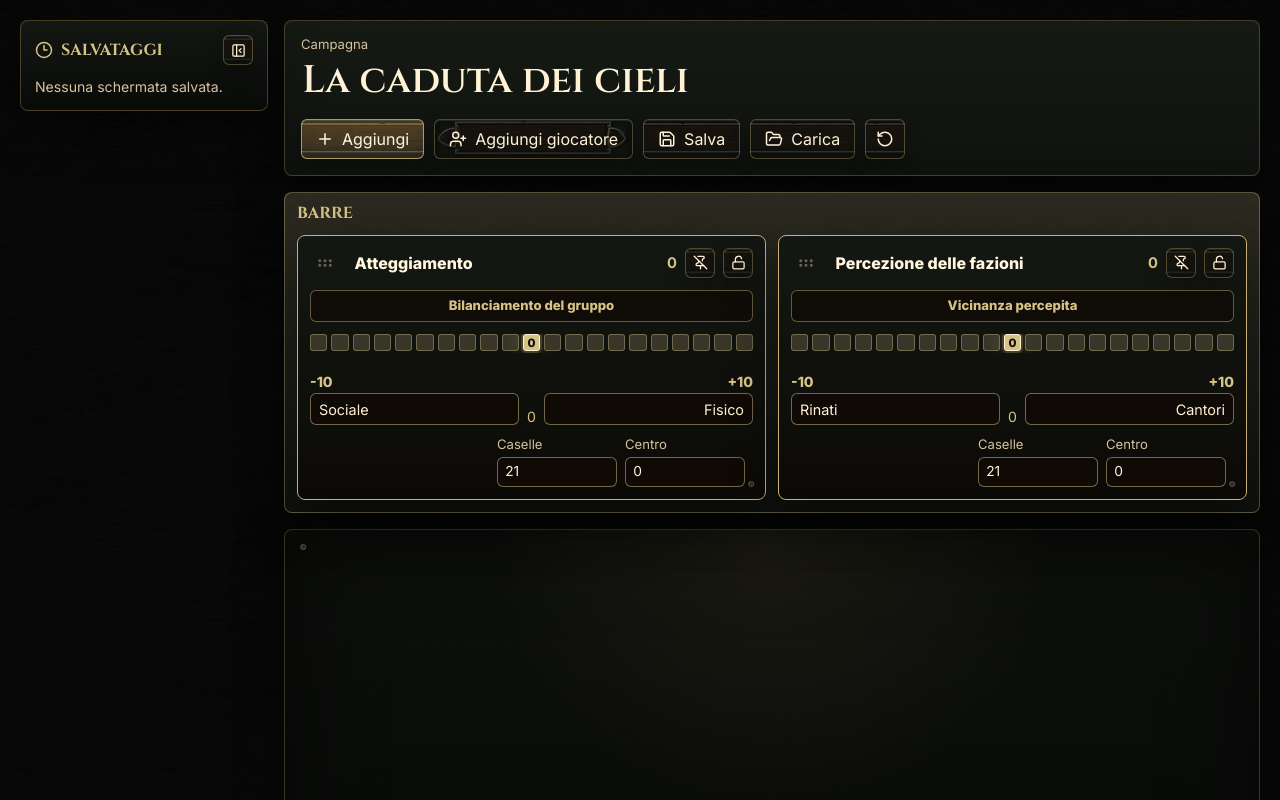
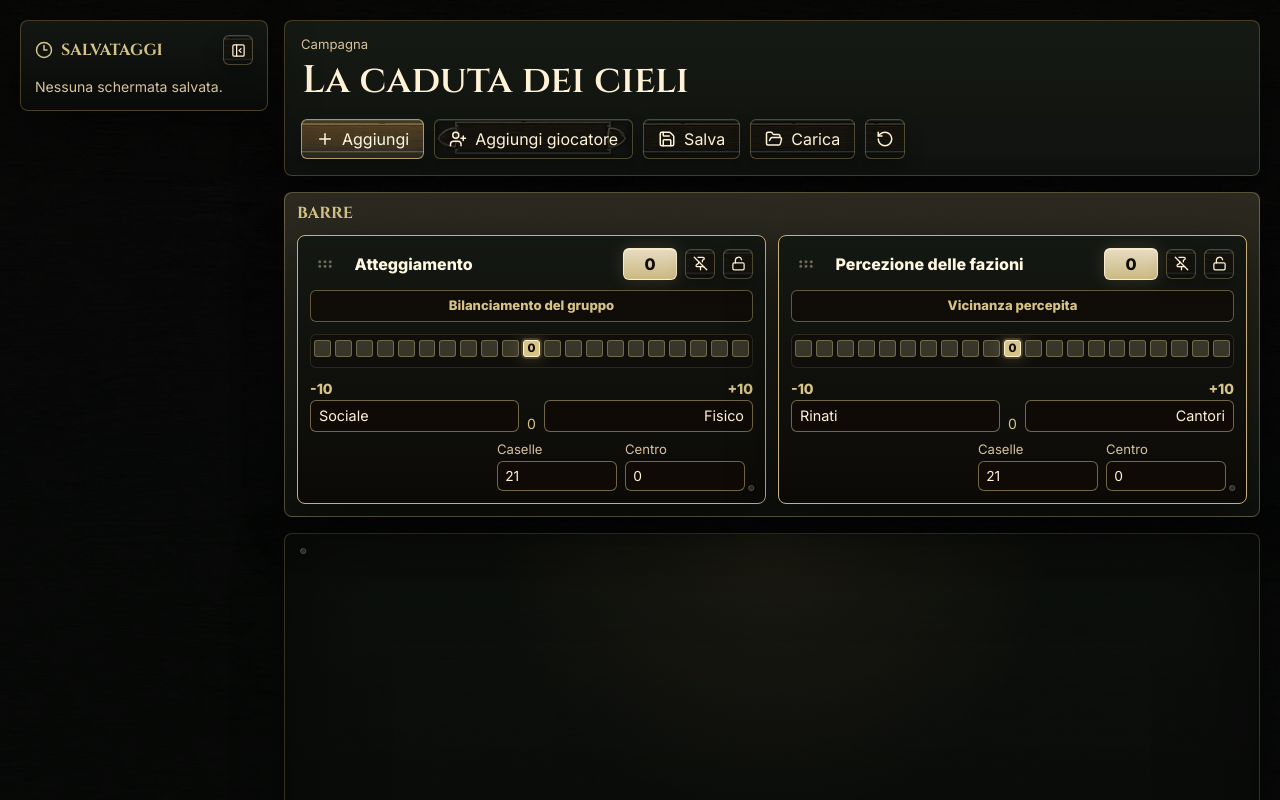
Before and after one commit to Maxilboss93/masterClock, a React (Vite) app: page / in a window 1280 px wide. Shown: the top 800 px of the page. Built offline with nearby package versions, Linux system fonts and the light colour scheme.

Commit message:
Improve track readability and readonly locks

```diff
--- a/src/components/PlayerCard.tsx
+++ b/src/components/PlayerCard.tsx
@@ -62,6 +62,7 @@ export function PlayerCard({
   const cardClassName = [
     'player-card',
     playerCard.size,
+    playerCard.locked ? 'is-locked' : '',
     layout === 'grid' ? 'grid-item' : '',
   ].join(' ')
   const [isAddingTrack, setIsAddingTrack] = useState(false)
@@ -202,6 +203,7 @@ export function PlayerCard({
   return (
     <article
       className={cardClassName}
+      aria-readonly={playerCard.locked}
       style={
         layout === 'free'
           ? { left: playerCard.position.x, top: playerCard.position.y }
@@ -214,6 +216,7 @@ export function PlayerCard({
           className="drag-handle"
           onPointerDown={beginDrag}
           aria-label={layout === 'grid' ? 'Sposta giocatore agganciato' : 'Sposta giocatore'}
+          disabled={playerCard.locked}
         >
           <GripHorizontal aria-hidden="true" size={18} />
         </button>
@@ -222,12 +225,13 @@ export function PlayerCard({
           placeholder="Nome giocatore"
           onChange={(event) => onUpdate(playerCard.id, { playerName: event.target.value })}
           aria-label="Nome giocatore"
+          disabled={playerCard.locked}
         />
         <button
           type="button"
           className="icon-button small"
           onClick={() => onUpdate(playerCard.id, { locked: !playerCard.locked })}
-          aria-label={playerCard.locked ? 'Sblocca posizione' : 'Blocca posizione'}
+          aria-label={playerCard.locked ? 'Sblocca card' : 'Blocca card'}
         >
           {playerCard.locked ? (
             <Lock aria-hidden="true" size={15} />
@@ -240,6 +244,7 @@ export function PlayerCard({
           className="icon-button danger"
           onClick={() => onDelete(playerCard.id)}
           aria-label="Elimina giocatore"
+          disabled={playerCard.locked}
         >
           <Trash2 aria-hidden="true" size={16} />
         </button>
@@ -249,6 +254,7 @@ export function PlayerCard({
         type="button"
         className="plank-button player-add-button"
         onClick={() => setIsAddingTrack(true)}
+        disabled={playerCard.locked}
       >
         <Plus aria-hidden="true" size={16} />
         Aggiungi
@@ -267,6 +273,7 @@ export function PlayerCard({
             <select
               value={draftKind}
               onChange={(event) => setDraftKind(event.target.value as PlayerGraphDraftKind)}
+              disabled={playerCard.locked}
             >
               <option value="clock">Clock</option>
               <option value="track">Barra -X / 0 / +X</option>
@@ -285,6 +292,7 @@ export function PlayerCard({
                     : 'es. Patto in bilico'
               }
               onChange={(event) => setDraftName(event.target.value)}
+              disabled={playerCard.locked}
             />
           </label>
           <label>
@@ -299,6 +307,7 @@ export function PlayerCard({
                     : 'es. Rintocchi personali'
               }
               onChange={(event) => setDraftLabel(event.target.value)}
+              disabled={playerCard.locked}
             />
           </label>
           {draftKind === 'track' ? (
@@ -309,6 +318,7 @@ export function PlayerCard({
                 min={1}
                 value={draftRange}
                 onChange={(event) => setDraftRange(normalizeRange(Number(event.target.value)))}
+                disabled={playerCard.locked}
               />
             </label>
           ) : (
@@ -322,6 +332,7 @@ export function PlayerCard({
                       type="button"
                       className={preset === draftSegments ? 'preset active' : 'preset'}
                       onClick={() => setDraftSegments(preset)}
+                      disabled={playerCard.locked}
                     >
                       {preset}
                     </button>
@@ -334,6 +345,7 @@ export function PlayerCard({
                   onChange={(event) =>
                     setDraftSegments(normalizeSegmentCount(Number(event.target.value)))
                   }
+                  disabled={playerCard.locked}
                 />
               </fieldset>
               <label>
@@ -341,6 +353,7 @@ export function PlayerCard({
                 <select
                   value={draftColor}
                   onChange={(event) => setDraftColor(event.target.value as ClockColor)}
+                  disabled={playerCard.locked}
                 >
                   {Object.entries(clockColorLabels).map(([value, label]) => (
                     <option key={value} value={value}>
@@ -351,7 +364,7 @@ export function PlayerCard({
               </label>
             </>
           )}
-          <button type="submit" className="plank-button primary">
+          <button type="submit" className="plank-button primary" disabled={playerCard.locked}>
             Crea
           </button>
         </form>
@@ -375,6 +388,7 @@ export function PlayerCard({
                       onUpdateClock(playerCard.id, clock.id, { name: event.target.value })
                     }
                     aria-label="Titolo grafico giocatore"
+                    disabled={playerCard.locked}
                   />
                   <input
                     className="graph-label-input"
@@ -384,6 +398,7 @@ export function PlayerCard({
                       onUpdateClock(playerCard.id, clock.id, { graphLabel: event.target.value })
                     }
                     aria-label="Label grafico giocatore"
+                    disabled={playerCard.locked}
                   />
 
                   <div className="clock-visual">
@@ -394,6 +409,7 @@ export function PlayerCard({
                         onSetFilled={(filled) =>
                           onSetClockFilled(playerCard.id, clock.id, filled)
                         }
+                        disabled={playerCard.locked}
                       />
                     ) : (
                       <SegmentedBarClock
@@ -402,6 +418,7 @@ export function PlayerCard({
                         onSetFilled={(filled) =>
                           onSetClockFilled(playerCard.id, clock.id, filled)
                         }
+                        disabled={playerCard.locked}
                       />
                     )}
                   </div>
@@ -413,6 +430,7 @@ export function PlayerCard({
                         className="icon-button small"
                         onClick={() => onSetClockFilled(playerCard.id, clock.id, clock.filled - 1)}
                         aria-label="Diminuisci avanzamento"
+                        disabled={playerCard.locked}
                       >
                         <Minus aria-hidden="true" size={15} />
                       </button>
@@ -422,6 +440,7 @@ export function PlayerCard({
                         className="icon-button small"
                         onClick={() => onSetClockFilled(playerCard.id, clock.id, clock.filled + 1)}
                         aria-label="Aumenta avanzamento"
+                        disabled={playerCard.locked}
                       >
                         <Plus aria-hidden="true" size={15} />
                       </button>
@@ -437,6 +456,7 @@ export function PlayerCard({
                             segments: Number(event.target.value),
                           })
                         }
+                        disabled={playerCard.locked}
                       />
                     </label>
                     <button
@@ -444,6 +464,7 @@ export function PlayerCard({
                       className="icon-button danger"
                       onClick={() => onDeleteClock(playerCard.id, clock.id)}
                       aria-label="Elimina grafico giocatore"
+                      disabled={playerCard.locked}
                     >
                       <Trash2 aria-hidden="true" size={16} />
                     </button>
@@ -454,9 +475,11 @@ export function PlayerCard({
 
             const track = graphItem.item
             const range = Math.max(Math.abs(track.min), Math.abs(track.max))
+            const formattedValue = track.value > 0 ? `+${track.value}` : String(track.value)
 
             return (
               <section className="player-track" key={track.id}>
+                <div className="player-graph-heading">
                   <input
                     className="player-graph-title-input"
                     value={track.name}
@@ -467,7 +490,15 @@ export function PlayerCard({
                       })
                     }
                     aria-label="Titolo grafico giocatore"
+                    disabled={playerCard.locked}
                   />
+                  <strong
+                    className="track-value-badge"
+                    aria-label={`Valore corrente ${formattedValue}`}
+                  >
+                    {formattedValue}
+                  </strong>
+                </div>
                 <input
                   className="graph-label-input"
                   value={track.graphLabel || track.name}
@@ -478,6 +509,7 @@ export function PlayerCard({
                     })
                   }
                   aria-label="Label grafico giocatore"
+                  disabled={playerCard.locked}
                 />
 
                 <TrackSquares
@@ -485,15 +517,15 @@ export function PlayerCard({
                   onValueChange={(value) =>
                     onUpdateTrack(playerCard.id, track.id, { value })
                   }
+                  disabled={playerCard.locked}
                 />
 
                 <div className="player-track-controls">
-                  <div className="track-label-row player-track-labels">
+                  <div className="player-track-labels">
                     <span>
                       <strong>{track.min}</strong>
                       {track.leftLabel !== String(track.min) ? track.leftLabel : null}
                     </span>
-                    <strong>{track.value > 0 ? `+${track.value}` : track.value}</strong>
                     <span>
                       {track.rightLabel !== `+${track.max}` && track.rightLabel !== String(track.max)
                         ? track.rightLabel
@@ -508,6 +540,7 @@ export function PlayerCard({
                       min={1}
                       value={range}
                       onChange={(event) => updateTrackRange(track, Number(event.target.value))}
+                      disabled={playerCard.locked}
                     />
                   </label>
                   <button
@@ -515,6 +548,7 @@ export function PlayerCard({
                     className="icon-button danger"
                     onClick={() => onDeleteTrack(playerCard.id, track.id)}
                     aria-label="Elimina grafico giocatore"
+                    disabled={playerCard.locked}
                   >
                     <Trash2 aria-hidden="true" size={16} />
                   </button>
--- a/src/components/SegmentedBarClock.tsx
+++ b/src/components/SegmentedBarClock.tsx
@@ -2,18 +2,21 @@ interface SegmentedBarClockProps {
   segments: number
   filled: number
   onSetFilled: (filled: number) => void
+  disabled?: boolean
 }
 
 export function SegmentedBarClock({
   segments,
   filled,
   onSetFilled,
+  disabled = false,
 }: SegmentedBarClockProps) {
   return (
     <div
       className="segmented-clock"
       role="group"
       aria-label="Barra segmentata"
+      aria-disabled={disabled}
     >
       {Array.from({ length: segments }, (_, index) => (
         <button
@@ -22,6 +25,7 @@ export function SegmentedBarClock({
           className={index < filled ? 'bar-segment filled' : 'bar-segment'}
           onClick={() => onSetFilled(index + 1)}
           aria-label={`Imposta avanzamento a ${index + 1}`}
+          disabled={disabled}
         />
       ))}
     </div>
--- a/src/components/TrackSquares.tsx
+++ b/src/components/TrackSquares.tsx
@@ -4,9 +4,10 @@ import type { Track } from '../types/campaign'
 interface TrackSquaresProps {
   track: Track
   onValueChange: (value: number) => void
+  disabled?: boolean
 }
 
-export function TrackSquares({ track, onValueChange }: TrackSquaresProps) {
+export function TrackSquares({ track, onValueChange, disabled = false }: TrackSquaresProps) {
   const label = track.graphLabel || track.name
   const values = Array.from(
     { length: track.max - track.min + 1 },
@@ -19,6 +20,7 @@ export function TrackSquares({ track, onValueChange }: TrackSquaresProps) {
       style={{ '--track-count': values.length } as CSSProperties}
       role="group"
       aria-label={label}
+      aria-disabled={disabled}
     >
       {values.map((value) => {
         const isCenter = value === 0
@@ -36,6 +38,7 @@ export function TrackSquares({ track, onValueChange }: TrackSquaresProps) {
             onClick={() => onValueChange(value)}
             aria-label={`${label}: ${value}`}
             aria-pressed={isSelected}
+            disabled={disabled}
           >
             {isCenter ? track.centerLabel : ''}
           </button>
--- a/src/components/TrackToken.tsx
+++ b/src/components/TrackToken.tsx
@@ -32,6 +32,7 @@ export function TrackToken({
   onDragEnd,
 }: TrackTokenProps) {
   const cellCount = track.max - track.min + 1
+  const formattedValue = track.value > 0 ? `+${track.value}` : String(track.value)
 
   const updateCellCount = (value: number) => {
     const range = getCenteredTrackRange(normalizeTrackCellCount(value))
@@ -86,9 +87,11 @@ export function TrackToken({
         'track-token',
         track.size,
         variant === 'top' ? 'top-pinned' : '',
+        track.locked ? 'is-locked' : '',
         layout === 'grid' ? 'grid-item' : '',
         canDelete ? 'has-delete' : '',
       ].join(' ')}
+      aria-readonly={track.locked}
       style={
         variant === 'board' && layout === 'free'
           ? { left: track.position.x, top: track.position.y }
@@ -107,6 +110,7 @@ export function TrackToken({
                 ? 'Sposta barra agganciata'
                 : 'Sposta barra'
           }
+          disabled={variant === 'top' || track.locked}
         >
           <GripHorizontal aria-hidden="true" size={18} />
         </button>
@@ -115,13 +119,17 @@ export function TrackToken({
           placeholder="Titolo barra"
           onChange={(event) => onUpdate(track.id, { name: event.target.value })}
           aria-label="Titolo card"
+          disabled={track.locked}
         />
-        <strong>{track.value > 0 ? `+${track.value}` : track.value}</strong>
+        <strong className="track-value-badge" aria-label={`Valore corrente ${formattedValue}`}>
+          {formattedValue}
+        </strong>
         <button
           type="button"
           className="icon-button small"
           onClick={() => onTogglePinnedTop?.(track.id, !track.pinnedToTop)}
           aria-label={track.pinnedToTop ? 'Sposta in plancia' : 'Fissa in alto'}
+          disabled={track.locked}
         >
           {track.pinnedToTop ? (
             <PinOff aria-hidden="true" size={15} />
@@ -133,7 +141,7 @@ export function TrackToken({
           type="button"
           className="icon-button small"
           onClick={() => onUpdate(track.id, { locked: !track.locked })}
-          aria-label={track.locked ? 'Sblocca posizione' : 'Blocca posizione'}
+          aria-label={track.locked ? 'Sblocca card' : 'Blocca card'}
         >
           {track.locked ? (
             <Lock aria-hidden="true" size={15} />
@@ -149,11 +157,13 @@ export function TrackToken({
         placeholder="Label grafico"
         onChange={(event) => onUpdate(track.id, { graphLabel: event.target.value })}
         aria-label="Label grafico"
+        disabled={track.locked}
       />
 
       <TrackSquares
         track={track}
         onValueChange={(value) => onUpdate(track.id, { value })}
+        disabled={track.locked}
       />
 
       <div className="track-label-row">
@@ -164,6 +174,7 @@ export function TrackToken({
             placeholder="es. Sociale"
             onChange={(event) => onUpdate(track.id, { leftLabel: event.target.value })}
             aria-label={`${track.name}: etichetta sinistra`}
+            disabled={track.locked}
           />
         </div>
         <span>{track.centerLabel}</span>
@@ -174,6 +185,7 @@ export function TrackToken({
             placeholder="es. Fisico"
             onChange={(event) => onUpdate(track.id, { rightLabel: event.target.value })}
             aria-label={`${track.name}: etichetta destra`}
+            disabled={track.locked}
           />
         </div>
       </div>
@@ -186,6 +198,7 @@ export function TrackToken({
             min={2}
             value={cellCount}
             onChange={(event) => updateCellCount(Number(event.target.value))}
+            disabled={track.locked}
           />
         </label>
         <label>
@@ -194,6 +207,7 @@ export function TrackToken({
             value={track.centerLabel}
             placeholder="es. 0"
             onChange={(event) => onUpdate(track.id, { centerLabel: event.target.value })}
+            disabled={track.locked}
           />
         </label>
         {canDelete ? (
@@ -202,6 +216,7 @@ export function TrackToken({
             className="icon-button danger track-delete-button"
             onClick={() => onDelete(track.id)}
             aria-label="Elimina barra"
+            disabled={track.locked}
           >
             <Trash2 aria-hidden="true" size={16} />
           </button>
--- a/src/styles/app.css
+++ b/src/styles/app.css
@@ -213,6 +213,25 @@
   background: linear-gradient(rgb(111 44 41 / 0.35), rgb(16 11 7 / 0.86));
 }
 
+button:disabled,
+input:disabled,
+select:disabled {
+  cursor: not-allowed;
+}
+
+input:disabled,
+select:disabled {
+  opacity: 1;
+  color: rgb(255 242 214 / 0.74);
+  -webkit-text-fill-color: rgb(255 242 214 / 0.74);
+  background: rgb(16 11 7 / 0.32);
+  border-color: rgb(214 196 135 / 0.14);
+}
+
+button:disabled:not(.icon-button.small[aria-label="Sblocca card"]) {
+  opacity: 0.48;
+}
+
 .track-rail {
   display: grid;
   gap: 14px;
@@ -241,7 +260,7 @@
 }
 
 .track-rail .track-squares {
-  --track-square-min: 10px;
+  --track-square-min: 11px;
 }
 
 .clock-token-topline,
@@ -276,7 +295,32 @@
   max-width: 100%;
   overflow-x: auto;
   overflow-y: hidden;
-  padding-bottom: 2px;
+  margin-top: 2px;
+  padding: 5px 3px 10px;
+  background: rgb(16 11 7 / 0.34);
+  border: 1px solid rgb(214 196 135 / 0.14);
+  border-radius: 6px;
+  scrollbar-color: rgb(214 196 135 / 0.52) rgb(16 11 7 / 0.3);
+  scrollbar-width: thin;
+}
+
+.track-squares::-webkit-scrollbar {
+  height: 7px;
+}
+
+.track-squares::-webkit-scrollbar-track {
+  background: rgb(16 11 7 / 0.44);
+  border-radius: 999px;
+}
+
+.track-squares::-webkit-scrollbar-thumb {
+  background: linear-gradient(90deg, rgb(185 154 86 / 0.8), rgb(214 196 135 / 0.72));
+  border: 2px solid rgb(16 11 7 / 0.68);
+  border-radius: 999px;
+}
+
+.track-squares::-webkit-scrollbar-thumb:hover {
+  background: var(--gold-soft);
 }
 
 .track-square {
@@ -309,12 +353,23 @@
   z-index: 1;
 }
 
+.track-square:disabled,
+.bar-segment:disabled,
+.pie-clock.disabled .clock-segment {
+  cursor: not-allowed;
+}
+
+.track-square:disabled:not(.selected),
+.bar-segment:disabled:not(.filled) {
+  opacity: 0.7;
+}
+
 .track-label-row {
   display: grid;
   grid-template-columns: minmax(0, 1fr) auto minmax(0, 1fr);
   justify-content: stretch;
   align-items: end;
-  margin-top: 10px;
+  margin-top: 4px;
 }
 
 .track-end-label {
@@ -471,6 +526,10 @@
   box-shadow: var(--shadow);
 }
 
+.track-token {
+  gap: 10px;
+}
+
 .clock-token:hover,
 .track-token:hover,
 .player-card:hover,
@@ -478,6 +537,31 @@
 .track-token:focus-within,
 .player-card:focus-within {
   z-index: 5;
+}
+
+.clock-token.is-locked,
+.track-token.is-locked,
+.player-card.is-locked {
+  border-color: rgb(214 196 135 / 0.56);
+  box-shadow: inset 0 0 0 1px rgb(255 242 214 / 0.06), var(--shadow);
+}
+
+.clock-token.is-locked::after,
+.track-token.is-locked::after,
+.player-card.is-locked::after {
+  content: "";
+  position: absolute;
+  inset: 0;
+  z-index: 0;
+  pointer-events: none;
+  background:
+    repeating-linear-gradient(
+      -45deg,
+      rgb(255 242 214 / 0.025) 0,
+      rgb(255 242 214 / 0.025) 7px,
+      transparent 7px,
+      transparent 14px
+    );
 }
 
 .clock-token::before,
@@ -619,7 +703,7 @@
 
 .track-token-topline {
   display: grid;
-  grid-template-columns: 30px minmax(0, 1fr) minmax(42px, auto) 30px 30px;
+  grid-template-columns: 30px minmax(0, 1fr) minmax(54px, auto) 30px 30px;
   align-items: center;
   gap: 8px;
 }
@@ -648,12 +732,23 @@
   text-overflow: ellipsis;
 }
 
-.track-token-topline strong {
-  min-width: 38px;
-  color: var(--gold-soft);
-  font-size: 0.92rem;
+.track-value-badge {
+  display: inline-grid;
+  min-width: 54px;
+  min-height: 32px;
+  place-items: center;
+  padding: 0 9px;
+  color: #100b07;
+  background:
+    linear-gradient(180deg, rgb(255 242 214 / 0.9), rgb(214 196 135 / 0.94));
+  border: 1px solid rgb(255 242 214 / 0.86);
+  border-radius: 6px;
+  box-shadow: 0 0 18px rgb(214 196 135 / 0.18), inset 0 1px 0 rgb(255 255 255 / 0.42);
+  font-size: 1rem;
+  font-weight: 900;
+  line-height: 1;
+  text-align: center;
   white-space: nowrap;
-  text-align: right;
 }
 
 .drag-handle {
@@ -856,11 +951,18 @@
 
 .player-track {
   display: grid;
-  gap: 8px;
+  gap: 9px;
   min-width: 0;
   overflow: hidden;
   padding-top: 12px;
   border-top: 1px solid rgb(214 196 135 / 0.18);
+}
+
+.player-graph-heading {
+  display: grid;
+  grid-template-columns: minmax(0, 1fr) auto;
+  gap: 8px;
+  align-items: center;
 }
 
 .player-graph-title-input {
@@ -907,16 +1009,11 @@
 }
 
 .player-track-labels {
-  margin-top: 0;
-}
-
-.player-track-labels span:last-child {
-  text-align: right;
-}
-
-.player-track-labels > strong {
-  color: var(--gold-soft);
-  text-align: center;
+  display: grid;
+  grid-template-columns: minmax(0, 1fr) minmax(0, 1fr);
+  gap: 8px;
+  align-items: start;
+  margin-top: -2px;
 }
 
 .player-track-labels span {
```
Also changed, not shown: src/components/ClockToken.tsx (+14 -1 lines), src/components/PieClock.tsx (+16 -5 lines), 1 other file (tests, documents, lock files or other folders). Lines whose indentation alone changed are shown as unchanged.
